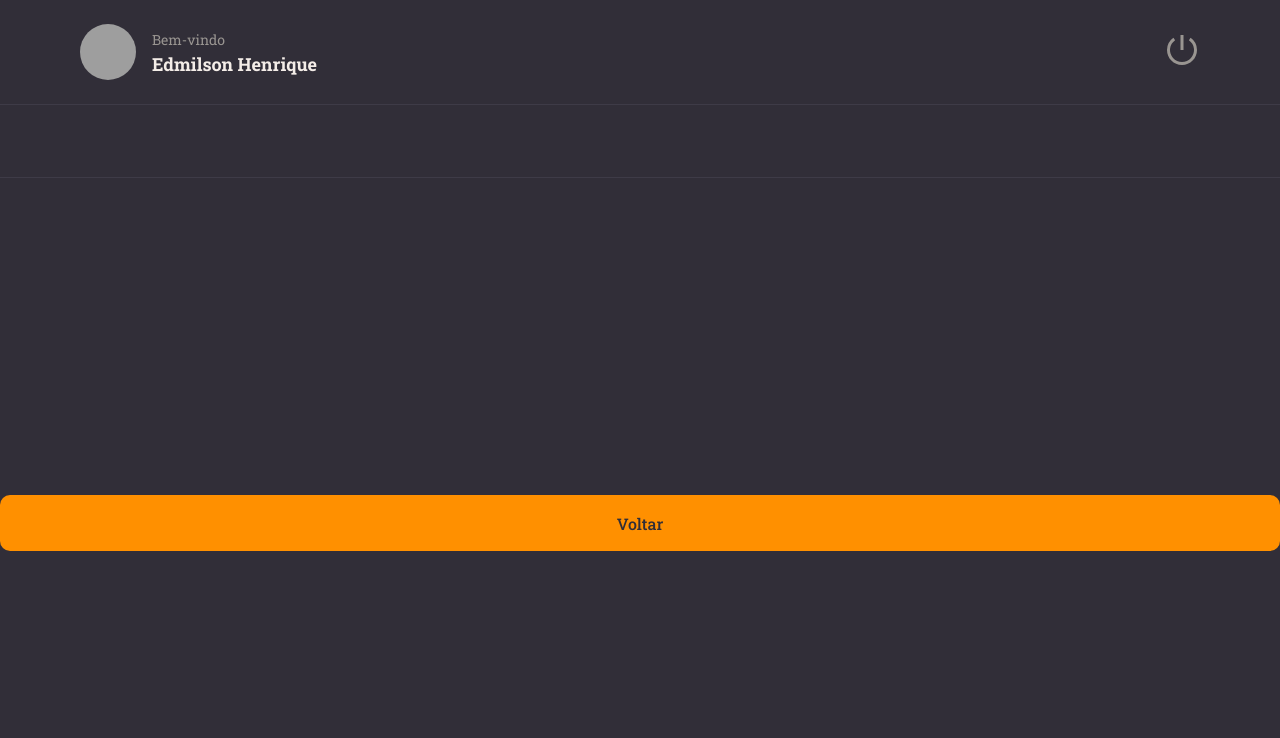
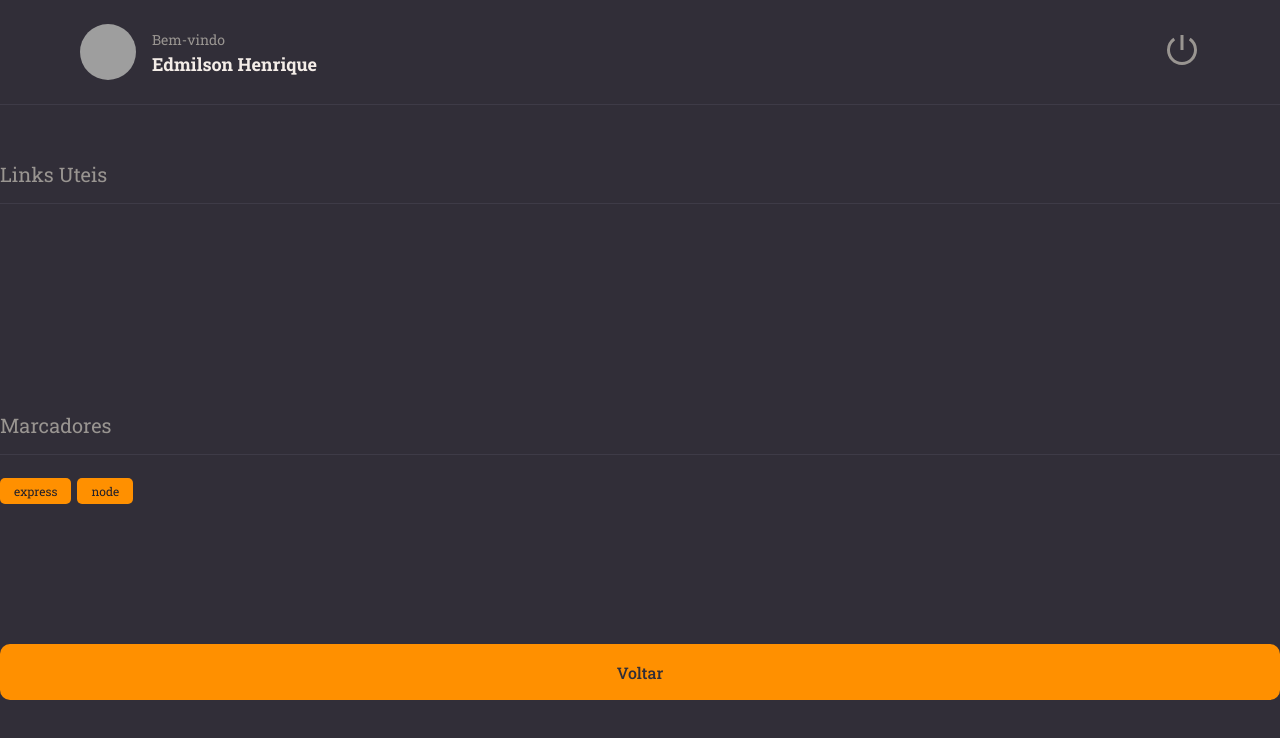
Before and after one commit to Edmilsonhdr/rocketnotes, a React (Vite) app: page / in a window 1280 px wide. Shown: the top 738 px of the page. Built offline with nearby package versions, Linux system fonts and the light colour scheme; grey boxes are pictures that could not be loaded.

Commit message:
section tags

```diff
--- /dev/null
+++ b/src/components/Tag/index.jsx
@@ -0,0 +1,5 @@
+import { Container } from "./styles";
+
+export function Tag({ title }) {
+  return <Container>{title}</Container>;
+}
--- /dev/null
+++ b/src/components/Tag/styles.js
@@ -0,0 +1,10 @@
+import styled from 'styled-components';
+
+export const Container = styled.span`
+    font-size: 12px;
+    padding: 5px 14px;
+    border-radius: 5px;
+    margin-right: 6px;
+    color: ${({ theme }) => theme.COLORS.BACKGROUND_900};
+    background-color: ${({ theme }) => theme.COLORS.ORANGE};
+`;
--- a/src/pages/Details/index.jsx
+++ b/src/pages/Details/index.jsx
@@ -2,11 +2,12 @@
 import { Button } from "../../components/Button";
 import { Header } from "../../components/Header";
 import { Section } from "../../components/Section";
+import { Tag } from "../../components/Tag";
 export function Details() {
   return (
     <Container>
       <Header />
-      <Section>
+      <Section title="Links Uteis">
         <Links>
           <li>
             <a href="https://www.youtube.com/"></a>
@@ -16,6 +17,11 @@
           </li>
         </Links>
       </Section>
+
+      <Section title="Marcadores">
+        <Tag title="express" />
+        <Tag title="node" />
+      </Section>
       <Button title="Voltar" />
     </Container>
   );
```
